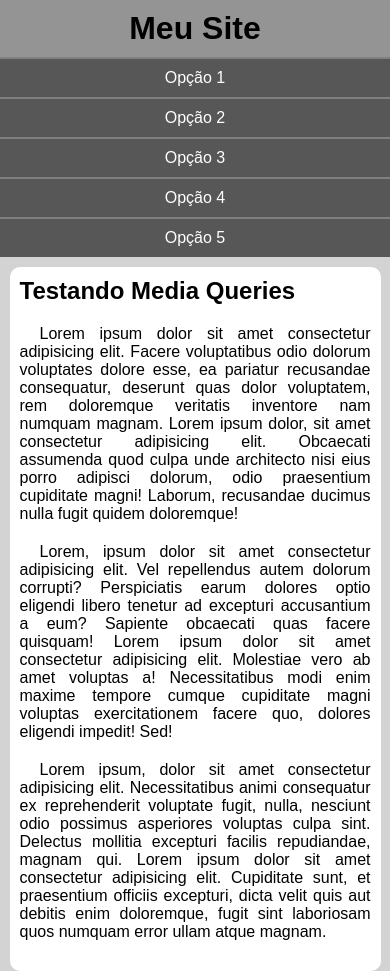
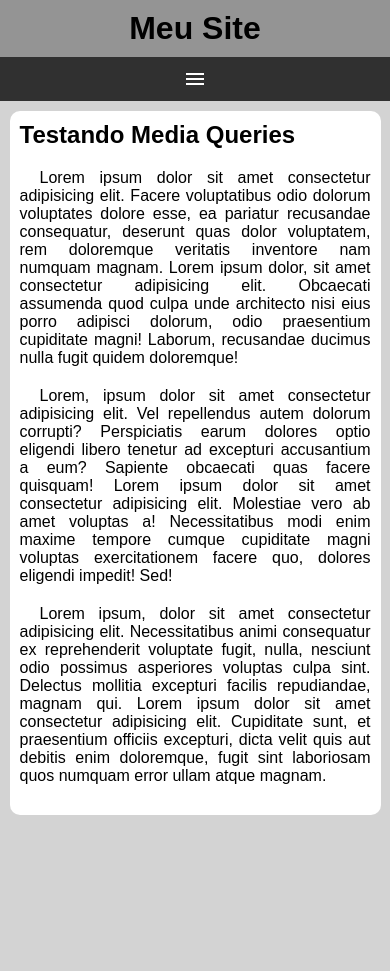
Before and after one commit to Benoggs/html-css, a plain HTML site: page exercicios/ex026/mq005/index.html in a window 390 px wide. After the commit the page ends 844 px from the top, so only its background shows below. Drawn offline with nearby package versions, Linux system fonts and the light colour scheme.

Commit message:
ex 0026 media query 005 menu hamburguer

```diff
--- a/exercicios/ex026/mq005/estilos/style.css
+++ b/exercicios/ex026/mq005/estilos/style.css
@@ -20,8 +20,22 @@ header > h1 {
     text-align: center;
 }
 
+span#burguer {
+    background-color: rgb(48, 48, 48);
+    color: white;
+    display: block;
+    text-align: center;
+    padding: 10px;
+    cursor: pointer;
+}
+
+span#burguer:hover {
+    background-color: white;
+    color: black;
+}
+
 menu {
-    display: block;
+    display: none;
 }
 
 menu > ul {
--- a/exercicios/ex026/mq005/index.html
+++ b/exercicios/ex026/mq005/index.html
@@ -4,12 +4,14 @@
     <meta charset="UTF-8">
     <meta name="viewport" content="width=device-width, initial-scale=1.0">
     <title>Media Query</title>
+    <link rel="stylesheet" href="https://fonts.googleapis.com/css2?family=Material+Symbols+Outlined:opsz,wght,FILL,GRAD@20..48,100..700,0..1,-50..200&icon_names=menu" />
     <link rel="stylesheet" href="estilos/style.css">
 </head>
 <body>
     <header>
         <h1>Meu Site</h1>
-        <menu>
+        <span id="burguer" class="material-symbols-outlined" onclick="clickMenu()">menu</span>
+        <menu id="itens">
             <ul>
                 <li><a href="#">Opção 1</a></li>
                 <li><a href="#">Opção 2</a></li>
@@ -28,5 +30,14 @@
 
         </article>
     </main>
+    <script>
+        function clickMenu() {
+            if (itens.style.display == 'block') {
+                itens.style.display = 'none'
+            } else {
+                itens.style.display = 'block'
+            }
+        }
+    </script>
 </body>
 </html>
```
